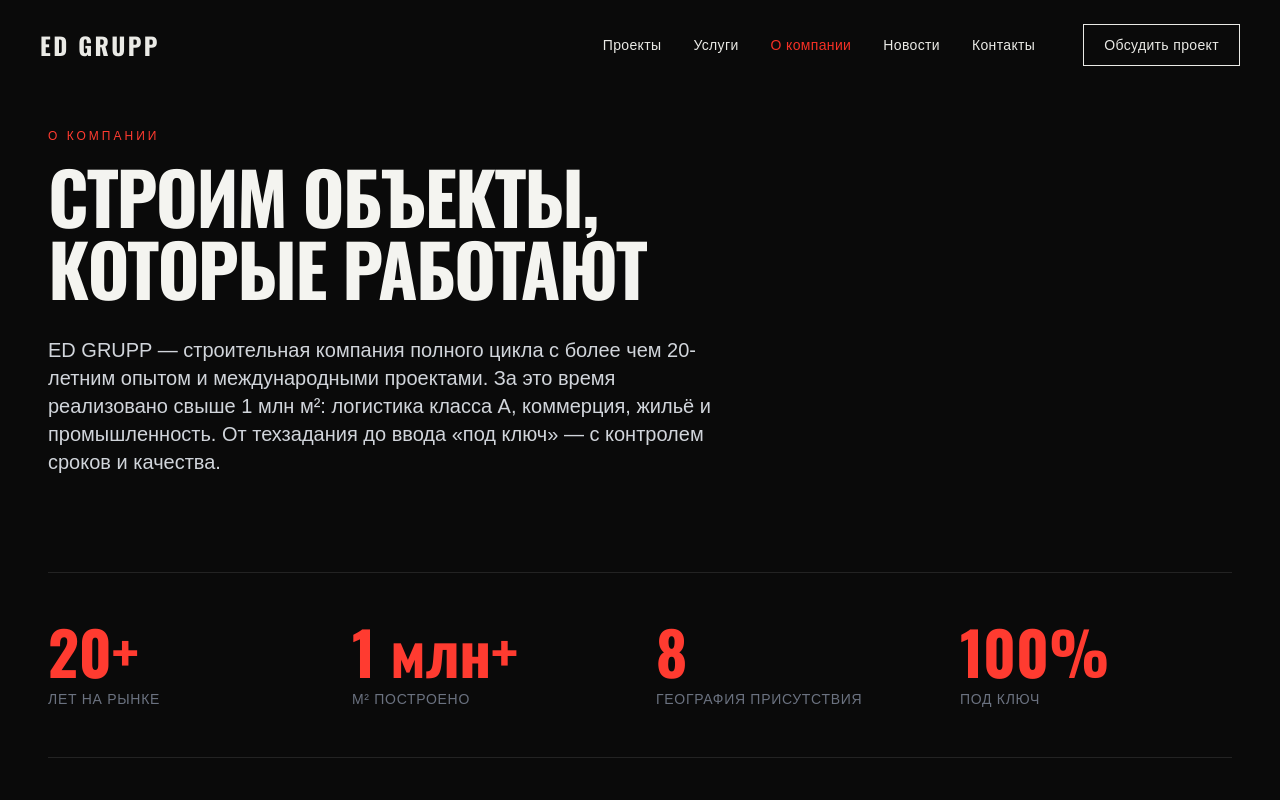
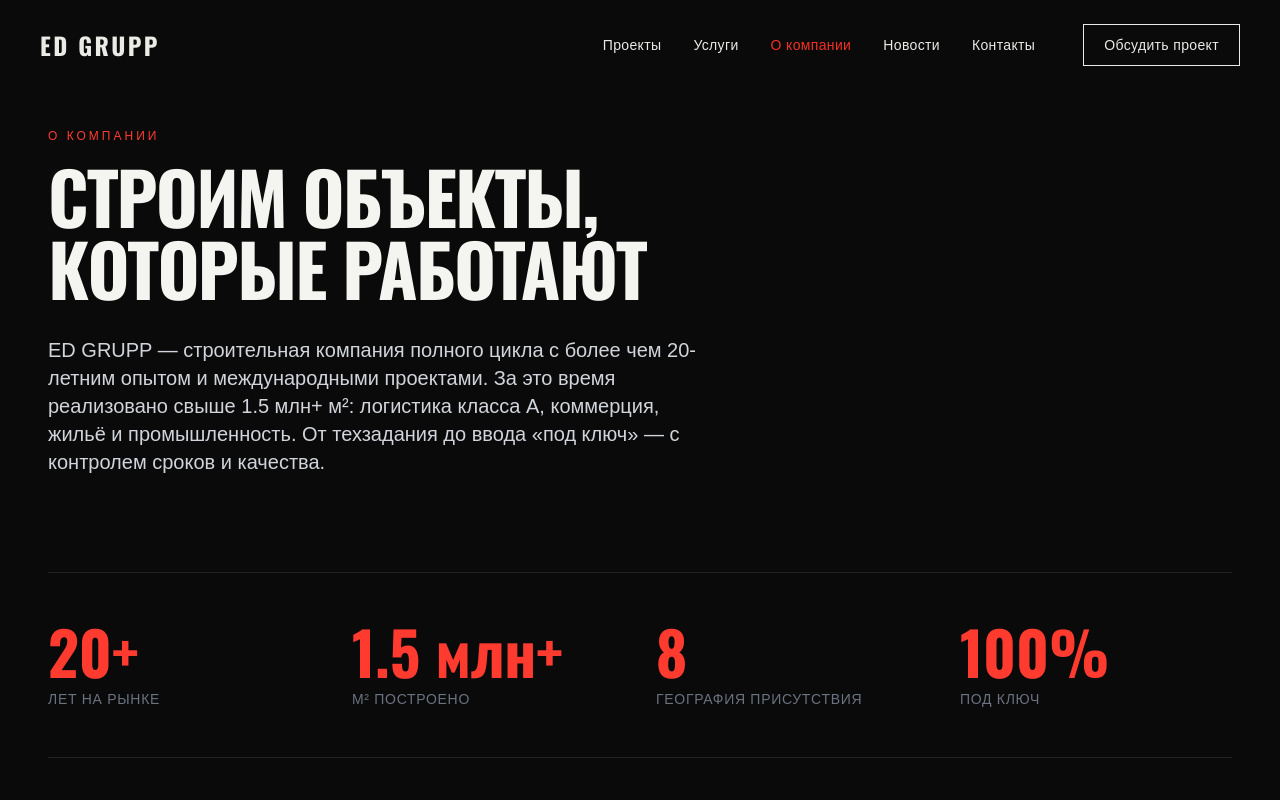
Before and after one commit to Pugmeister/ed-grupp, a React (Vite) app: page /about in a window 1280 px wide. Shown: the top 800 px of the page. Built offline with nearby package versions, Linux system fonts and the light colour scheme; a web font is replaced by a local one.

Commit message:
Обновил цифры

```diff
--- a/src/data/projects.js
+++ b/src/data/projects.js
@@ -327,7 +327,7 @@
     status: 'Реализован', // или «В строительстве»
     year: '',
     description:
-      'Международный проект ED GRUPP в Азербайджане. Детали объекта, площадь и фото — обновляются по данным заказчика. Полный цикл: от техзадания до ввода «под ключ».',
+      'Международный проект ED GRUPP в Азербайджане. Детали объекта, площадь и фото . Полный цикл: от техзадания до ввода «под ключ».',
     image: img('images/projects/azerbaijan-complex/01.jpg'),
     gallery: [
       img('images/projects/azerbaijan-complex/01.jpg'),
--- a/src/pages/About/About.jsx
+++ b/src/pages/About/About.jsx
@@ -56,7 +56,7 @@
           <p className="text-gray-300 text-lg sm:text-xl leading-relaxed max-w-2xl">
             ED GRUPP — строительная компания полного цикла с более чем 20-летним
             опытом и международными проектами. За это время реализовано свыше
-            1&nbsp;млн&nbsp;м²: логистика класса&nbsp;А, коммерция, жильё и
+            1.5&nbsp;млн+&nbsp;м²: логистика класса&nbsp;А, коммерция, жильё и
             промышленность. От техзадания до ввода «под ключ» — с контролем
             сроков и качества.
           </p>
@@ -66,7 +66,7 @@
         <section className="grid grid-cols-2 md:grid-cols-4 gap-8 mb-20 py-12 border-y border-white/10">
           {[
             { value: '20+', label: 'Лет на рынке' },
-            { value: '1 млн+', label: 'м² построено' },
+            { value: '1.5 млн+', label: 'м² построено' },
             { value: '8', label: 'География присутствия' },
             { value: '100%', label: 'Под ключ' },
           ].map((item) => (
```
